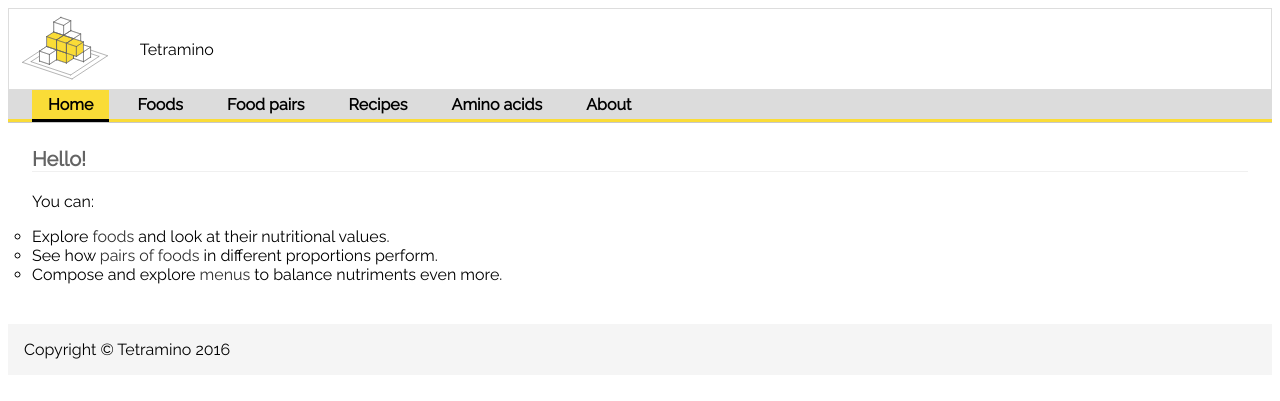
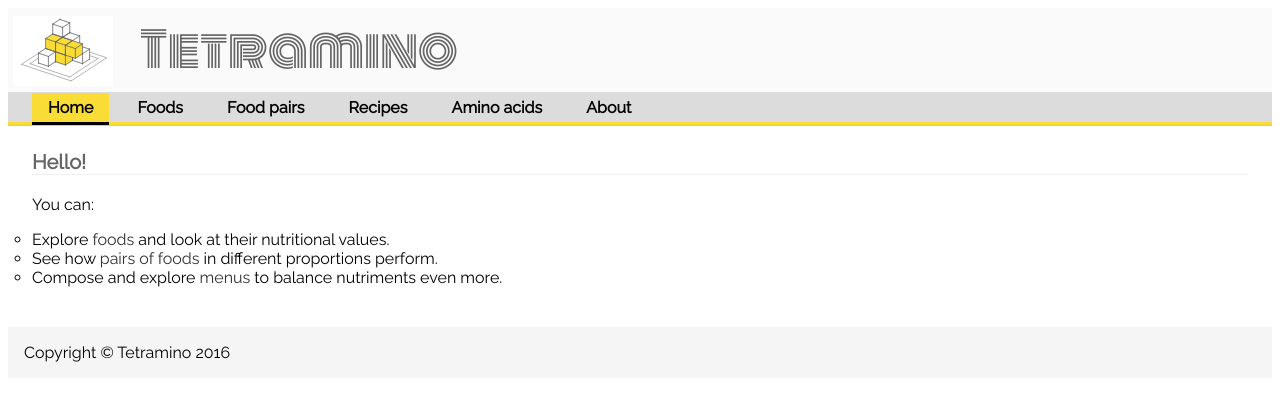
Before and after one commit to RobertoBalamino/amino-repo, a Django app: page / in a window 1280 px wide. Shown: the top 401 px of the page. Run offline with Django 3.2, Linux system fonts and the light colour scheme.

Commit message:
Update yellowBungeeStyle.css
for logo

```diff
--- a/aminoApp/static/aminoApp/yellowBungeeStyle.css
+++ b/aminoApp/static/aminoApp/yellowBungeeStyle.css
@@ -1,4 +1,7 @@
 /*reference colors:*/
+img {
+  vertical-align:middle;
+}
 
 ul {
     /*list-style-type: none;*/
@@ -63,7 +66,11 @@
 /*    float: left;*/
 /*}*/
 
-#titlebar p {
+#titlebar table {
+	border: 0px;
+}
+
+#titlebar td {
     font-family: 'Monoton', cursive;
     /*font-family: 'Amatic SC', cursive; Bungee Shade */
     font-size: 48px;
```
